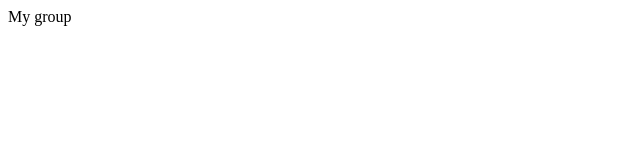
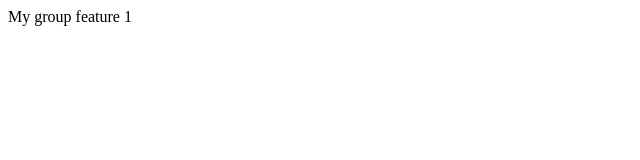
Before and after one commit to anirudhsrivastava/githubTest, a plain HTML site: page index.html in a window 1280 px wide. Shown: the full height of the page, 0-640 px from the left. Drawn offline with Linux system fonts and the light colour scheme.

Commit message:
changed feature1

```diff
--- a/index.html
+++ b/index.html
@@ -1,5 +1,5 @@
 <html>
 <body>
-	<div> My group </div>
+	<div> My group feature 1</div>
 </body>
 </html>
```
